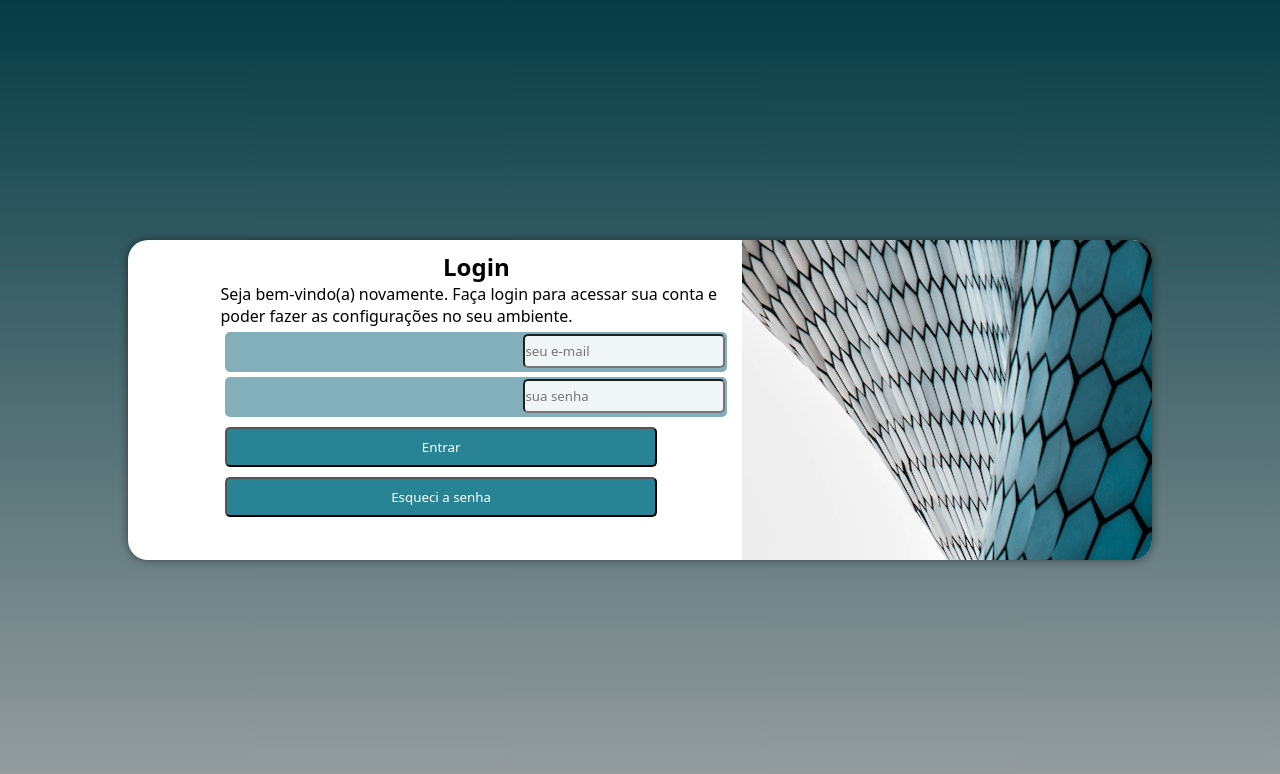
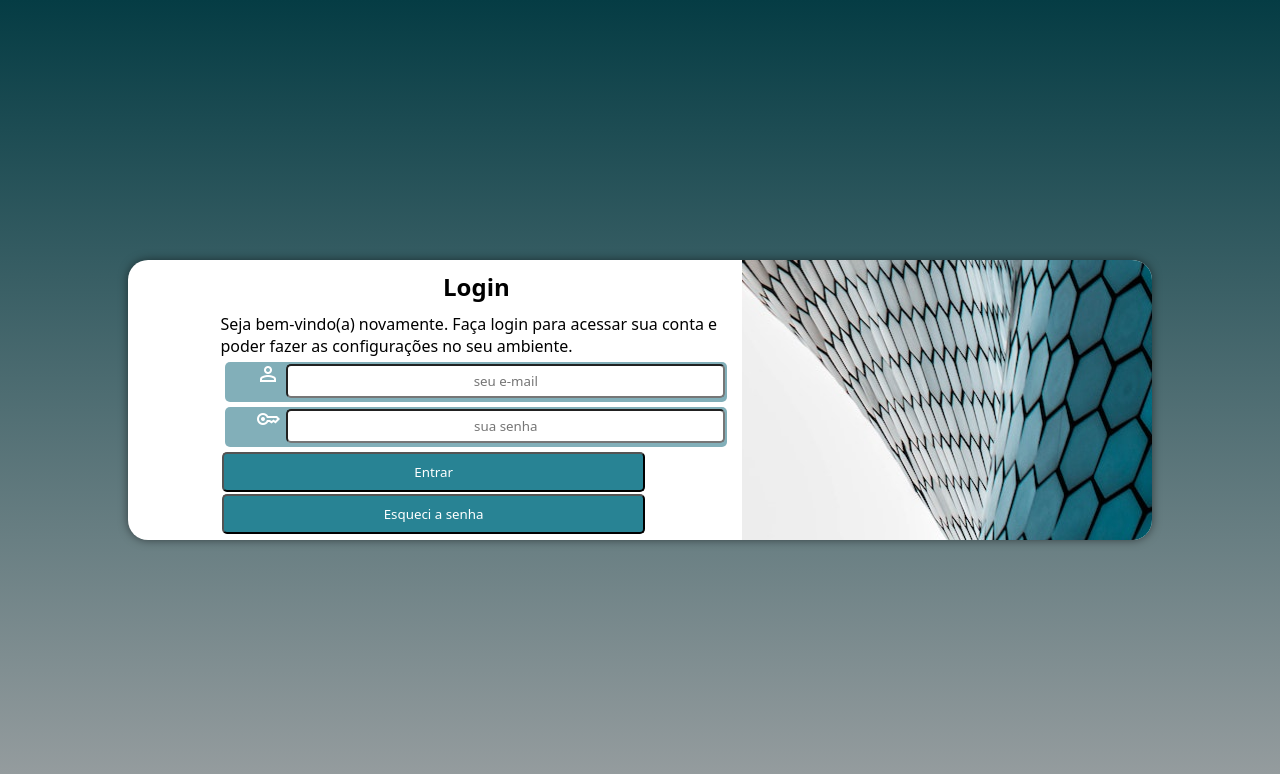
Before and after one commit to MaiaraGRocha/projeto-login, a PHP site: page / in a window 1280 px wide. Shown: the top 774 px of the page. Run offline with PHP 8.4, Linux system fonts and the light colour scheme.

Commit message:
proj login

```diff
--- a/estilos/media-query.css
+++ b/estilos/media-query.css
@@ -9,7 +9,8 @@
 
     section{
         width: 80%;
-        height: 40vh;
+        height: 33vh;
+
 
     }
 
@@ -22,7 +23,7 @@
     #login{
         float: right;
         width: 50%;
-        height: 100%;
+
 
     }
 
@@ -38,7 +39,8 @@
 
     section{
         width: 80%;
-        height: 30vh;
+        height: 35vh;
+
     }
     #img{
         float: right;
@@ -47,14 +49,12 @@
     }
 
     #login{
-        float: right;
+        float: right;  /*mudar o local da img*/
         width: 50%;
 
     }
-    section{
-        width: 80%;
-        height: 40vh;   /*colocar float e width no #login*/
 
-    }
+
+
 
 }
--- a/estilos/style.css
+++ b/estilos/style.css
@@ -1,6 +1,10 @@
 @charset "UTF-8";
 
 /*versao Mobile first*/
+
+
+
+
 
 *{
 
@@ -37,17 +41,17 @@ section{
     border-radius: 20px;
     overflow: hidden;  /*vai esconder tudo que tiver pra fora da borda*/
     width: 250px;
-    height: 500px;
+    height: 530px;
     box-shadow: 0px 0px 10px rgba(0, 0, 0, 0.5);
-
-
+    transition: width 0.3s;
+    transition-timing-function: ease;
 
 
 }
 
 h1{
     text-align: center;
-
+    padding-bottom: 10px;
 }
 
 
@@ -67,10 +71,12 @@ h1{
 }
 
 input{
-    background-color: rgba(255, 255, 255, 0.884);
+    text-align: center;
+    background-color: white;
     border-radius: 5px;
     margin: 2px;
     height: 30px;
+    width: 34vw;
 
 }
 
@@ -83,18 +89,21 @@ input{
     border-radius: 5px;
 }
 
-#entrar{
-    margin: 5px;
-    width: 33.7vw;
+#comandos{   /*caixas ENTRAR e ESQUECI SENHA*/
+    display: block;
+    margin: 2px;
+    width: 33vw;
     height: 40px;
     background-color: #0b7286e0 ;
     color: white;
-    border-radius: 5px;
-
 
 }
-#entrar:hover{
-    background-color: #23acc7ce ;
-
+#comandos:hover{
+    background-color: #1e8aa0a1 ;
 
 }
+
+#icon{
+    color: white;
+
+}
--- a/index.html
+++ b/index.html
@@ -8,6 +8,8 @@
     <link rel="stylesheet" href="estilos/style.css"  >
     <link rel="stylesheet" href="estilos/media-query.css"  >
 
+    <link rel="stylesheet" href="https://fonts.googleapis.com/css2?family=Material+Symbols+Outlined:opsz,wght,FILL,GRAD@20..48,100..700,0..1,-50..200" />
+    <link rel="stylesheet" href="https://fonts.googleapis.com/css2?family=Material+Symbols+Outlined:opsz,wght,FILL,GRAD@20..48,100..700,0..1,-50..200" />
 </head>
 <body>
     <main>
@@ -25,19 +27,35 @@
 
                 <form action="login.php" method="post">
 
+
+
                     <p class="dados">
+                        <label id="icon" for="iemail">
+                            <span class="material-symbols-outlined">person</span>
+                        </label>
                         <input type="email" name="Email" id="iemail" placeholder="seu e-mail" required >
                     </p>
 
+
+
                     <p class="dados">
+                        <label id="icon" for="isenha">
+                            <span class="material-symbols-outlined">key</span>
+                        </label>
                         <input type="password" name="Senha" id="isenha" placeholder="sua senha" required >
                     </p>
 
+                    <p>
+                        <label for="ientrar"></label>
+                        <input  id="comandos" type="submit" value="Entrar">
+                    </p>
+                    <p>
+                        <label for="isenha"></label>
+                        <input id="comandos"  type="submit" value="Esqueci a senha">
+                    </div>
+
 
                 </form>
-
-                <input id="entrar" type="submit" value="Entrar">
-                <input id="entrar" type="submit" value="Esqueci a senha">
 
 
             </div>
--- /dev/null
+++ b/login.php
@@ -0,0 +1 @@
+Os dados foram enviados!
```
